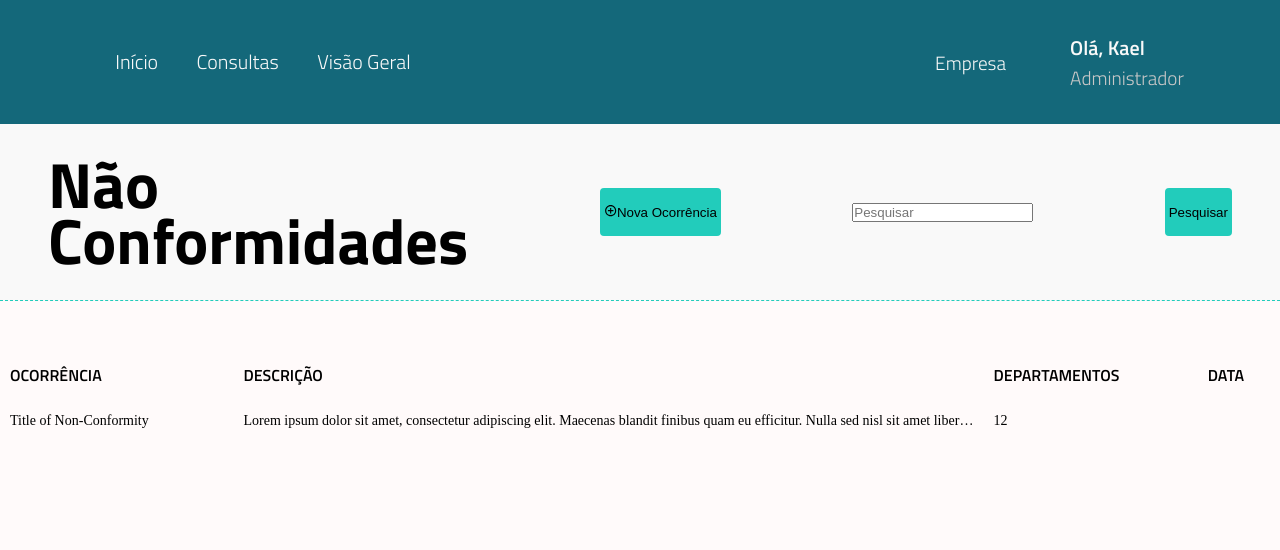
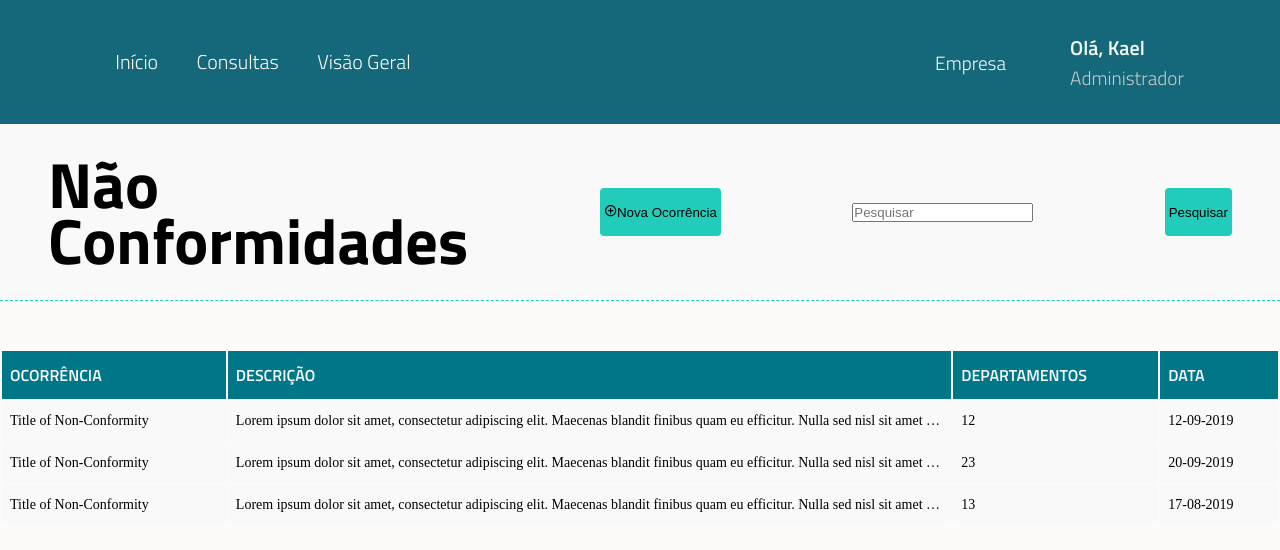
Before and after one commit to KaelHS/desafioQualyteam, a React (Create React App) app: page / in a window 1280 px wide. Shown: the top 550 px of the page. Built offline with nearby package versions, Linux system fonts and the light colour scheme; data requests are answered from the project's data file.

Commit message:
NonConformityTable initial styling + API server data insertions

```diff
--- a/db.json
+++ b/db.json
@@ -30,6 +30,22 @@
       "ocurrence-date": "12-09-2019",
       "departments": [1, 2],
       "corrective-actions": [1, 2]
+    },
+    {
+      "id": 2,
+      "title": "Title of Non-Conformity",
+      "description": "Lorem ipsum dolor sit amet, consectetur adipiscing elit. Maecenas blandit finibus quam eu efficitur. Nulla sed nisl sit amet libero faucibus gravida quis eu urna. Donec pulvinar a neque sed feugiat. Phasellus finibus a elit nec sagittis. Proin tincidunt dolor ante. Nulla ac consectetur massa. Donec gravida varius nisl, ac ultricies nulla dictum eu. Donec erat quam, vulputate quis elementum non, convallis interdum sem. Integer a sem aliquam, elementum mauris non, scelerisque lorem. Quisque at felis nec eros eleifend interdum. Pellentesque ullamcorper lorem massa, a aliquet nulla sagittis eu. Phasellus ut dignissim massa. Phasellus accumsan varius laoreet.",
+      "ocurrence-date": "20-09-2019",
+      "departments": [2, 3],
+      "corrective-actions": [1]
+    },
+    {
+      "id": 3,
+      "title": "Title of Non-Conformity",
+      "description": "Lorem ipsum dolor sit amet, consectetur adipiscing elit. Maecenas blandit finibus quam eu efficitur. Nulla sed nisl sit amet libero faucibus gravida quis eu urna. Donec pulvinar a neque sed feugiat. Phasellus finibus a elit nec sagittis. Proin tincidunt dolor ante. Nulla ac consectetur massa. Donec gravida varius nisl, ac ultricies nulla dictum eu. Donec erat quam, vulputate quis elementum non, convallis interdum sem. Integer a sem aliquam, elementum mauris non, scelerisque lorem. Quisque at felis nec eros eleifend interdum. Pellentesque ullamcorper lorem massa, a aliquet nulla sagittis eu. Phasellus ut dignissim massa. Phasellus accumsan varius laoreet.",
+      "ocurrence-date": "17-08-2019",
+      "departments": [1, 3],
+      "corrective-actions": [2]
     }
   ]
 }
--- a/src/components/NonConformityTable/index.tsx
+++ b/src/components/NonConformityTable/index.tsx
@@ -6,21 +6,30 @@ interface NonConformity {
     id: number;
     title: string;
     description: string;
-    ocurrenceDate: string;
+    "ocurrence-date": string;
     departments: Array<number>;
     correctiveActions: Array<number>
+}
+
+interface Department {
+    id: number;
+    name: string;
 }
 
 export function NonConformityTable () {
 
     const [ nonConformities, setNonConformities ] = useState<NonConformity[]>([]);
+    const [ department, setDepartment ] = useState<Department[]>([]);
 
     useEffect( () => {
 
-        api.get("/non-conformities")
-        .then( ({ data }) => setNonConformities( data ));
+        api.get("/non-conformities").then( ({ data }) => setNonConformities( data ));
+
+        api.get('/departments').then( response => setDepartment(response.data));
 
     }, [])
+
+
 
     return (
         <TableContent>
@@ -39,7 +48,7 @@ export function NonConformityTable () {
                             <td>{nonConformity.title}</td>
                             <td className="descriptionData">{ nonConformity.description }</td>
                             <td>{nonConformity.departments}</td>
-                            <td>{ nonConformity.ocurrenceDate }</td>
+                            <td>{ nonConformity["ocurrence-date"] }</td>
                         </tr>
                     ))}
                 </tbody>
--- a/src/components/NonConformityTable/styles.ts
+++ b/src/components/NonConformityTable/styles.ts
@@ -9,20 +9,25 @@ export const TableContent = styled.div`
 
     th, td {
             padding: 0.75rem 0.5rem;
-            border-bottom: 1px solid var(--gray-100);
+            border-bottom: 1px solid var(--ligh-blue);
         }
 
         th {
-            /* color: var(--gray-200); */
+            background: var(--blue);
             text-transform: uppercase;
             font-weight: 600;
             font-family: 'Titillium Web', sans-serif;
             font-size: 1rem;
             text-align: left;
+            color: var(--section-background);
+            margin-bottom: 0.825rem;
         }
 
         td {
             font-size: 0.875rem;
+            background: var(--section-background);
+
+
         }
 
         .descriptionData {
```
